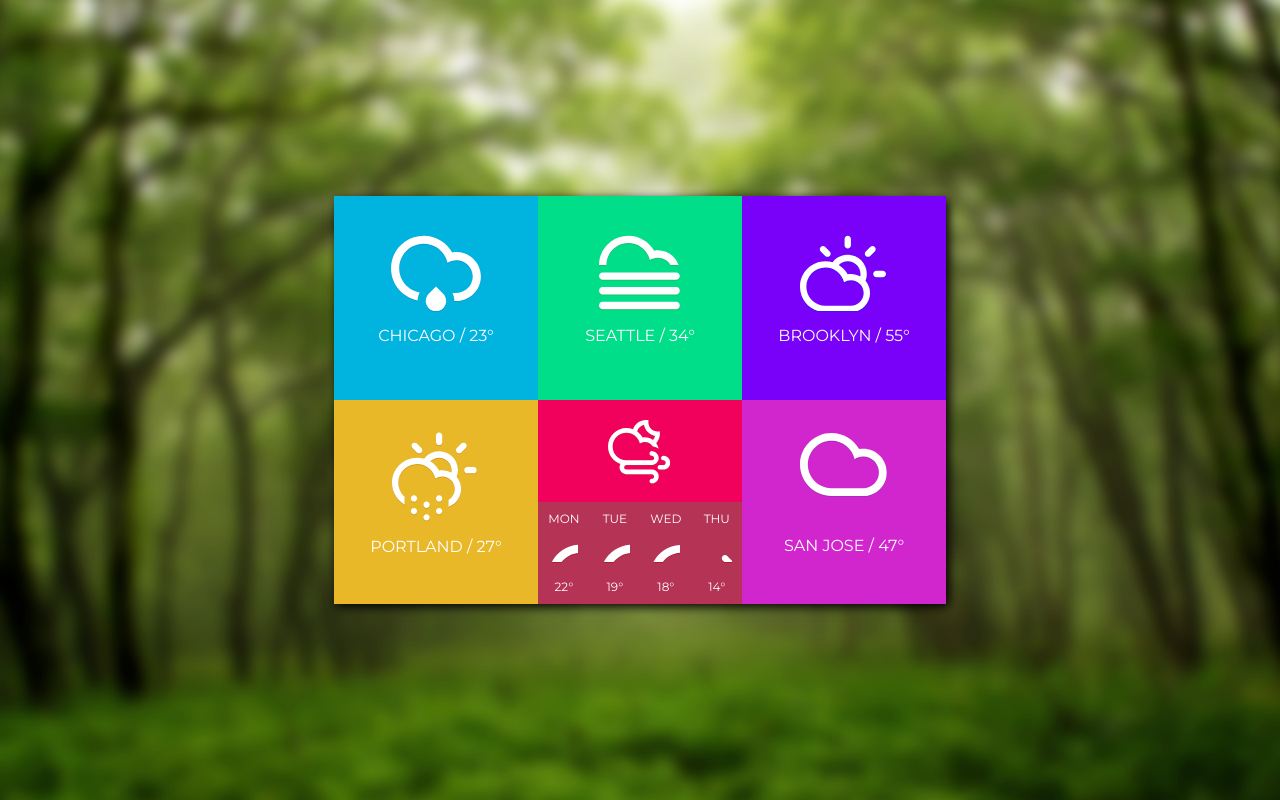
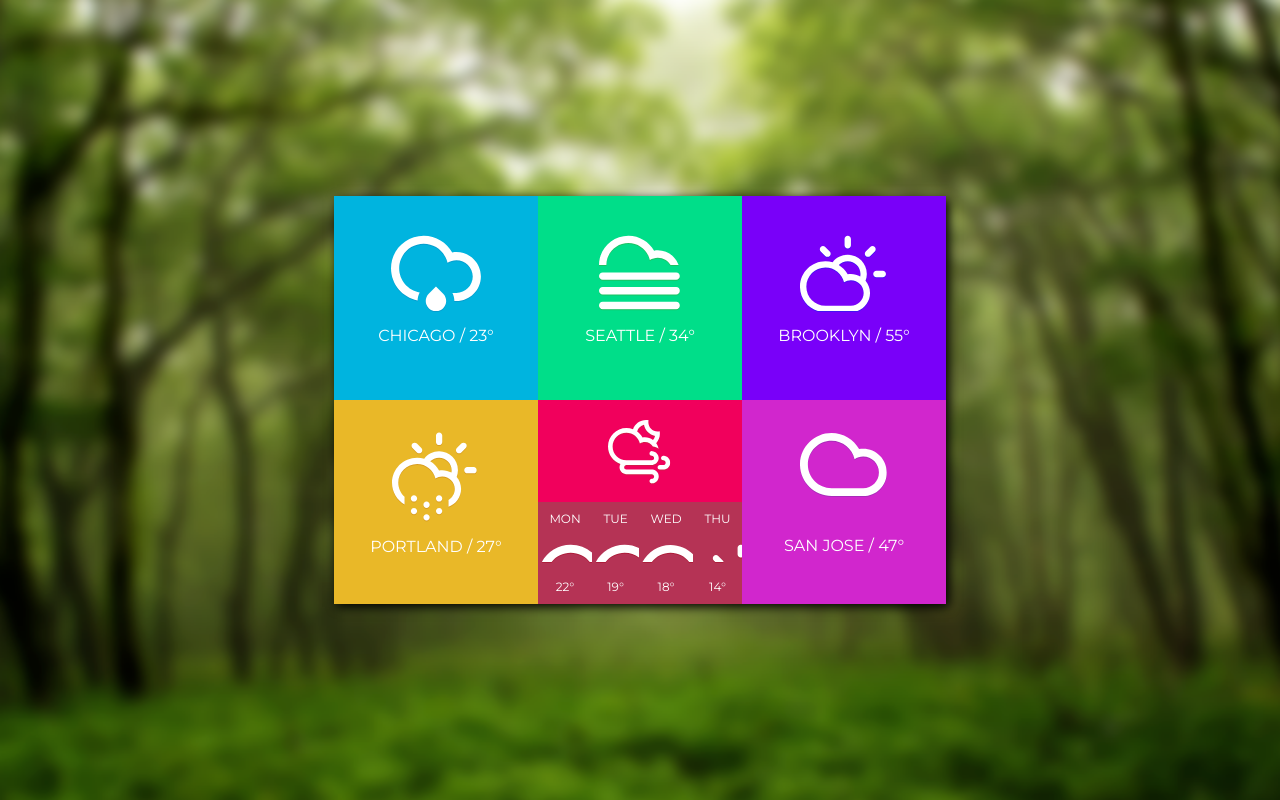
Before and after one commit to volkova-annie/Epam-Forecast-Widget, a website: page index.html in a window 1280 px wide. Drawn offline with Linux system fonts and the light colour scheme.

Commit message:
add auto width for svg icon in div.info

```diff
--- a/styles.css
+++ b/styles.css
@@ -92,7 +92,6 @@ html, body {
   grid-template-rows: repeat(3, 1fr); ;
   align-items: center;
   justify-content: space-between;
-  width: 20%;
 }
 .daily * {
   margin: 0;
@@ -137,7 +136,7 @@ html, body {
 .daily .svg-icon {
   height: 18px;
   display: block;
-  width: 30px;
+  width: 100%;
 }
 
 @media (max-width: 479px) {
```
